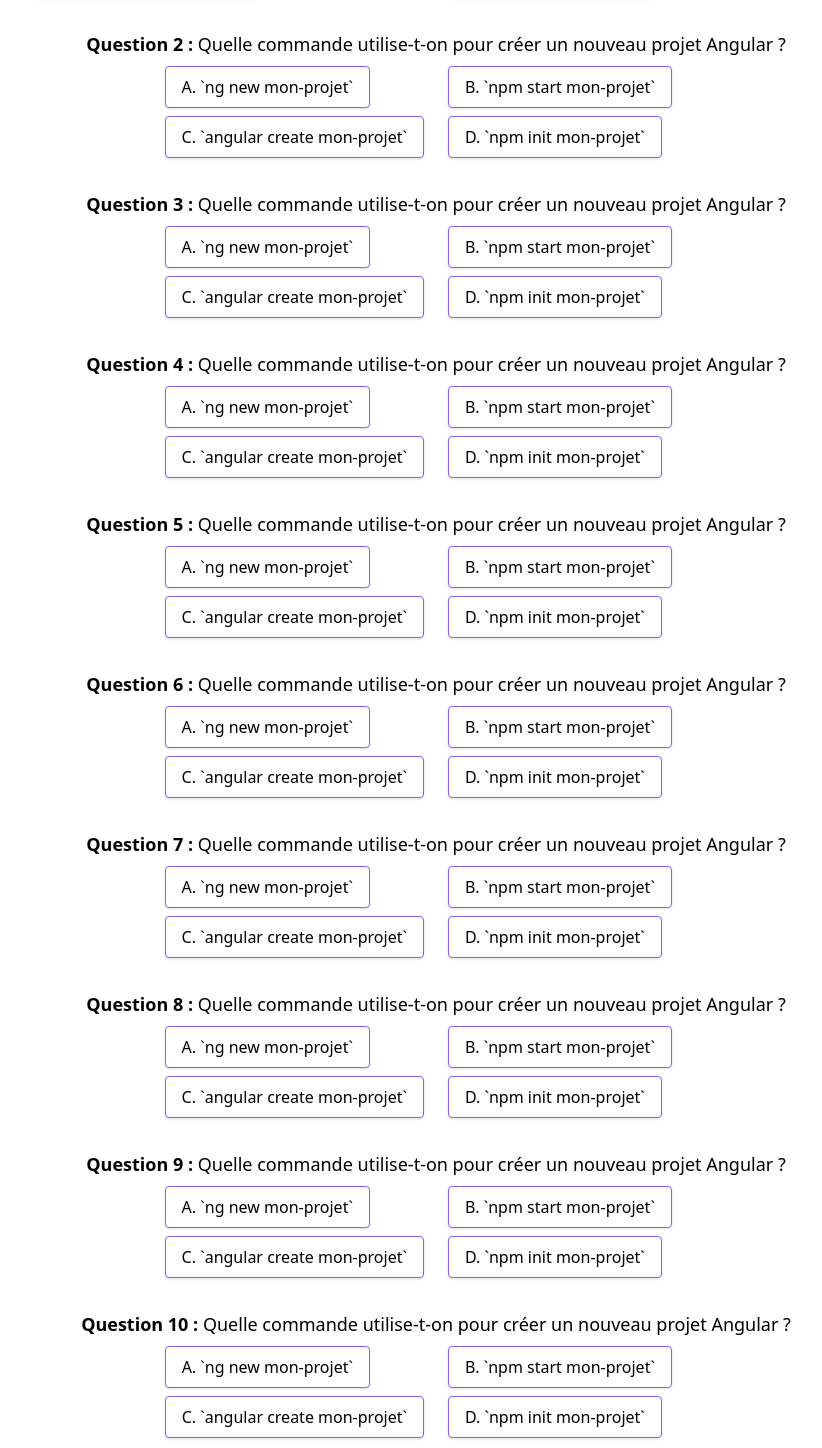
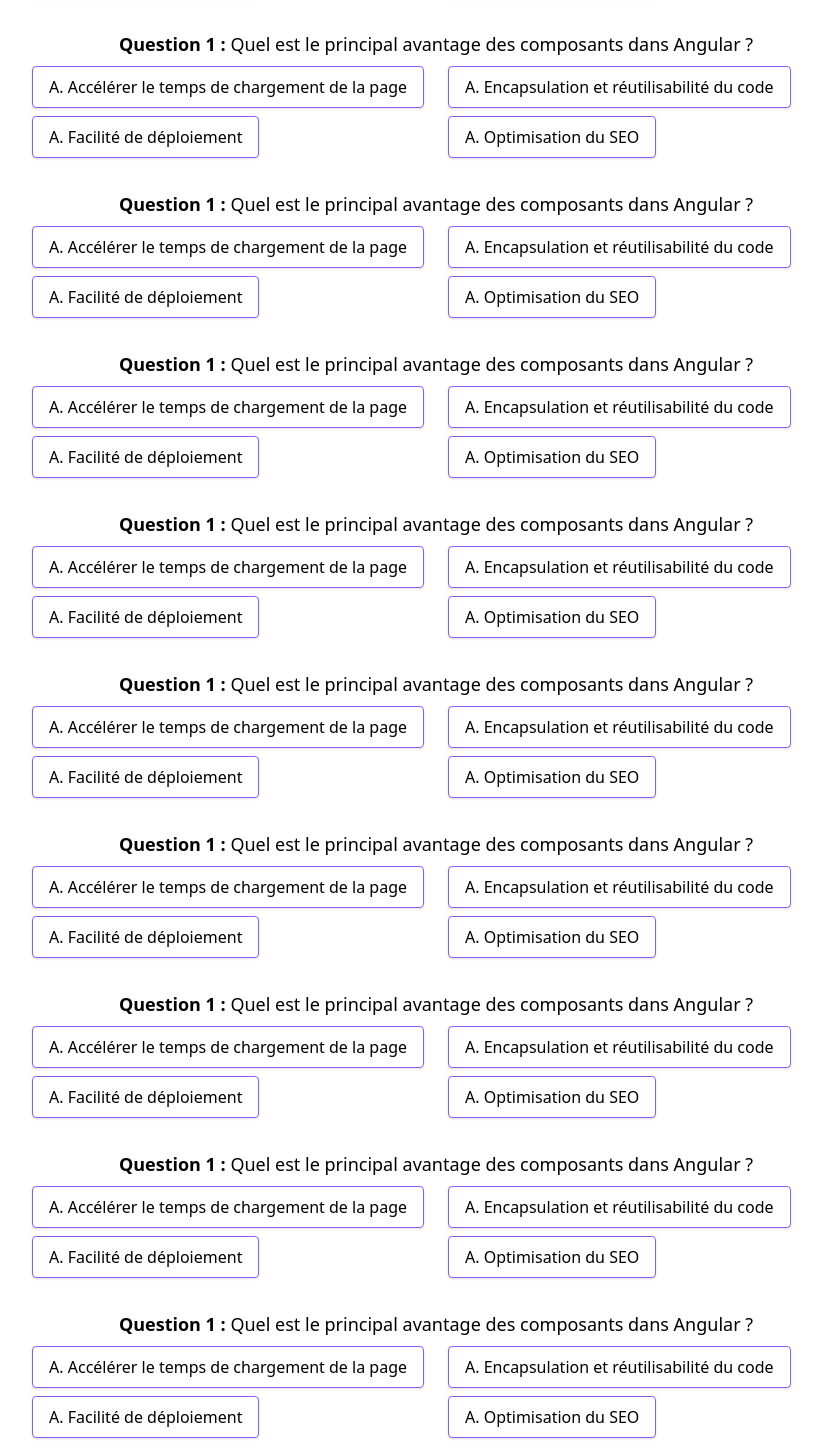
Before and after one commit to yamil-issa/angular-quiz, an Angular app: page / in a window 1280 px wide. Shown: the part 342-1790 px from the top of the page, without its empty margins (204-1026 px from the left). Built offline with nearby package versions, Linux system fonts and the light colour scheme.

Commit message:
Add dynamic quiz content

```diff
--- a/src/app/home/home.component.html
+++ b/src/app/home/home.component.html
@@ -2,94 +2,10 @@
   <h2 class="home_title">Welcome on our angular quiz made for Angular learning</h2>
   <p class="home_presentation">This quiz is made for learning Angular. It's a simple quiz with 10 questions.</p>
   <section class="home_questions-list">
-    <section class="home_questions-answers">
-      <h4 class="home_question"><b>Question 1 :</b> Quel est le principal avantage des composants dans Angular ?</h4>
+    <section class="home_questions-answers" *ngFor="let content of quizContent">
+      <h4 class="home_question"><b>Question 1 :</b> {{ content.question }}</h4>
       <ul class="home_answers">
-        <li><button>A. Accélérer le temps de chargement de la page</button></li>
-        <li><button>B. Encapsulation et réutilisabilité du code</button></li>
-        <li><button>C. Facilité de déploiement</button></li>
-        <li><button>D. Optimisation du SEO</button></li>
-      </ul>
-    </section>
-    <section class="home_questions-answers">
-      <h4 class="home_question"><b>Question 2 :</b> Quelle commande utilise-t-on pour créer un nouveau projet Angular ?</h4>
-      <ul class="home_answers">
-        <li><button>A. `ng new mon-projet`</button></li>
-        <li><button>B. `npm start mon-projet`</button></li>
-        <li><button>C. `angular create mon-projet`</button></li>
-        <li><button>D. `npm init mon-projet`</button></li>
-      </ul>
-    </section>
-    <section class="home_questions-answers">
-      <h4 class="home_question"><b>Question 3 :</b> Quelle commande utilise-t-on pour créer un nouveau projet Angular ?</h4>
-      <ul class="home_answers">
-        <li><button>A. `ng new mon-projet`</button></li>
-        <li><button>B. `npm start mon-projet`</button></li>
-        <li><button>C. `angular create mon-projet`</button></li>
-        <li><button>D. `npm init mon-projet`</button></li>
-      </ul>
-    </section>
-    <section class="home_questions-answers">
-      <h4 class="home_question"><b>Question 4 :</b> Quelle commande utilise-t-on pour créer un nouveau projet Angular ?</h4>
-      <ul class="home_answers">
-        <li><button>A. `ng new mon-projet`</button></li>
-        <li><button>B. `npm start mon-projet`</button></li>
-        <li><button>C. `angular create mon-projet`</button></li>
-        <li><button>D. `npm init mon-projet`</button></li>
-      </ul>
-    </section>
-    <section class="home_questions-answers">
-      <h4 class="home_question"><b>Question 5 :</b> Quelle commande utilise-t-on pour créer un nouveau projet Angular ?</h4>
-      <ul class="home_answers">
-        <li><button>A. `ng new mon-projet`</button></li>
-        <li><button>B. `npm start mon-projet`</button></li>
-        <li><button>C. `angular create mon-projet`</button></li>
-        <li><button>D. `npm init mon-projet`</button></li>
-      </ul>
-    </section>
-    <section class="home_questions-answers">
-      <h4 class="home_question"><b>Question 6 :</b> Quelle commande utilise-t-on pour créer un nouveau projet Angular ?</h4>
-      <ul class="home_answers">
-        <li><button>A. `ng new mon-projet`</button></li>
-        <li><button>B. `npm start mon-projet`</button></li>
-        <li><button>C. `angular create mon-projet`</button></li>
-        <li><button>D. `npm init mon-projet`</button></li>
-      </ul>
-    </section>
-    <section class="home_questions-answers">
-      <h4 class="home_question"><b>Question 7 :</b> Quelle commande utilise-t-on pour créer un nouveau projet Angular ?</h4>
-      <ul class="home_answers">
-        <li><button>A. `ng new mon-projet`</button></li>
-        <li><button>B. `npm start mon-projet`</button></li>
-        <li><button>C. `angular create mon-projet`</button></li>
-        <li><button>D. `npm init mon-projet`</button></li>
-      </ul>
-    </section>
-    <section class="home_questions-answers">
-      <h4 class="home_question"><b>Question 8 :</b> Quelle commande utilise-t-on pour créer un nouveau projet Angular ?</h4>
-      <ul class="home_answers">
-        <li><button>A. `ng new mon-projet`</button></li>
-        <li><button>B. `npm start mon-projet`</button></li>
-        <li><button>C. `angular create mon-projet`</button></li>
-        <li><button>D. `npm init mon-projet`</button></li>
-      </ul>
-    </section>
-    <section class="home_questions-answers">
-      <h4 class="home_question"><b>Question 9 :</b> Quelle commande utilise-t-on pour créer un nouveau projet Angular ?</h4>
-      <ul class="home_answers">
-        <li><button>A. `ng new mon-projet`</button></li>
-        <li><button>B. `npm start mon-projet`</button></li>
-        <li><button>C. `angular create mon-projet`</button></li>
-        <li><button>D. `npm init mon-projet`</button></li>
-      </ul>
-    </section>
-    <section class="home_questions-answers">
-      <h4 class="home_question"><b>Question 10 :</b> Quelle commande utilise-t-on pour créer un nouveau projet Angular ?</h4>
-      <ul class="home_answers">
-        <li><button>A. `ng new mon-projet`</button></li>
-        <li><button>B. `npm start mon-projet`</button></li>
-        <li><button>C. `angular create mon-projet`</button></li>
-        <li><button>D. `npm init mon-projet`</button></li>
+        <li *ngFor="let answer of content.answers"><button>A. {{ answer }}</button></li>
       </ul>
     </section>
   </section>
--- a/src/app/home/home.component.ts
+++ b/src/app/home/home.component.ts
@@ -6,5 +6,96 @@
   styleUrls: ['./home.component.scss']
 })
 export class HomeComponent {
-
+  quizContent = [
+    {
+      question: 'Quel est le principal avantage des composants dans Angular ?',
+      answers: [
+        'Accélérer le temps de chargement de la page',
+        'Encapsulation et réutilisabilité du code',
+        'Facilité de déploiement',
+        'Optimisation du SEO'
+      ]
+    },
+    {
+      question: 'Quel est le principal avantage des composants dans Angular ?',
+      answers: [
+        'Accélérer le temps de chargement de la page',
+        'Encapsulation et réutilisabilité du code',
+        'Facilité de déploiement',
+        'Optimisation du SEO'
+      ]
+    },
+    {
+      question: 'Quel est le principal avantage des composants dans Angular ?',
+      answers: [
+        'Accélérer le temps de chargement de la page',
+        'Encapsulation et réutilisabilité du code',
+        'Facilité de déploiement',
+        'Optimisation du SEO'
+      ]
+    },
+    {
+      question: 'Quel est le principal avantage des composants dans Angular ?',
+      answers: [
+        'Accélérer le temps de chargement de la page',
+        'Encapsulation et réutilisabilité du code',
+        'Facilité de déploiement',
+        'Optimisation du SEO'
+      ]
+    },
+    {
+      question: 'Quel est le principal avantage des composants dans Angular ?',
+      answers: [
+        'Accélérer le temps de chargement de la page',
+        'Encapsulation et réutilisabilité du code',
+        'Facilité de déploiement',
+        'Optimisation du SEO'
+      ]
+    },
+    {
+      question: 'Quel est le principal avantage des composants dans Angular ?',
+      answers: [
+        'Accélérer le temps de chargement de la page',
+        'Encapsulation et réutilisabilité du code',
+        'Facilité de déploiement',
+        'Optimisation du SEO'
+      ]
+    },
+    {
+      question: 'Quel est le principal avantage des composants dans Angular ?',
+      answers: [
+        'Accélérer le temps de chargement de la page',
+        'Encapsulation et réutilisabilité du code',
+        'Facilité de déploiement',
+        'Optimisation du SEO'
+      ]
+    },
+    {
+      question: 'Quel est le principal avantage des composants dans Angular ?',
+      answers: [
+        'Accélérer le temps de chargement de la page',
+        'Encapsulation et réutilisabilité du code',
+        'Facilité de déploiement',
+        'Optimisation du SEO'
+      ]
+    },
+    {
+      question: 'Quel est le principal avantage des composants dans Angular ?',
+      answers: [
+        'Accélérer le temps de chargement de la page',
+        'Encapsulation et réutilisabilité du code',
+        'Facilité de déploiement',
+        'Optimisation du SEO'
+      ]
+    },
+    {
+      question: 'Quel est le principal avantage des composants dans Angular ?',
+      answers: [
+        'Accélérer le temps de chargement de la page',
+        'Encapsulation et réutilisabilité du code',
+        'Facilité de déploiement',
+        'Optimisation du SEO'
+      ]
+    }
+  ];
 }
```
